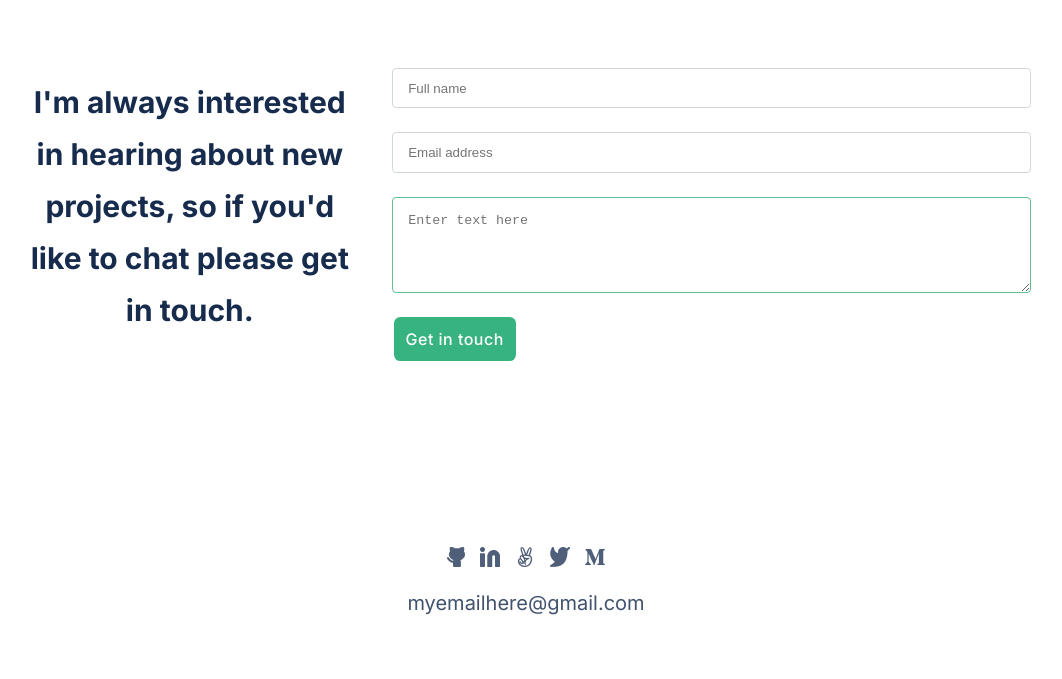
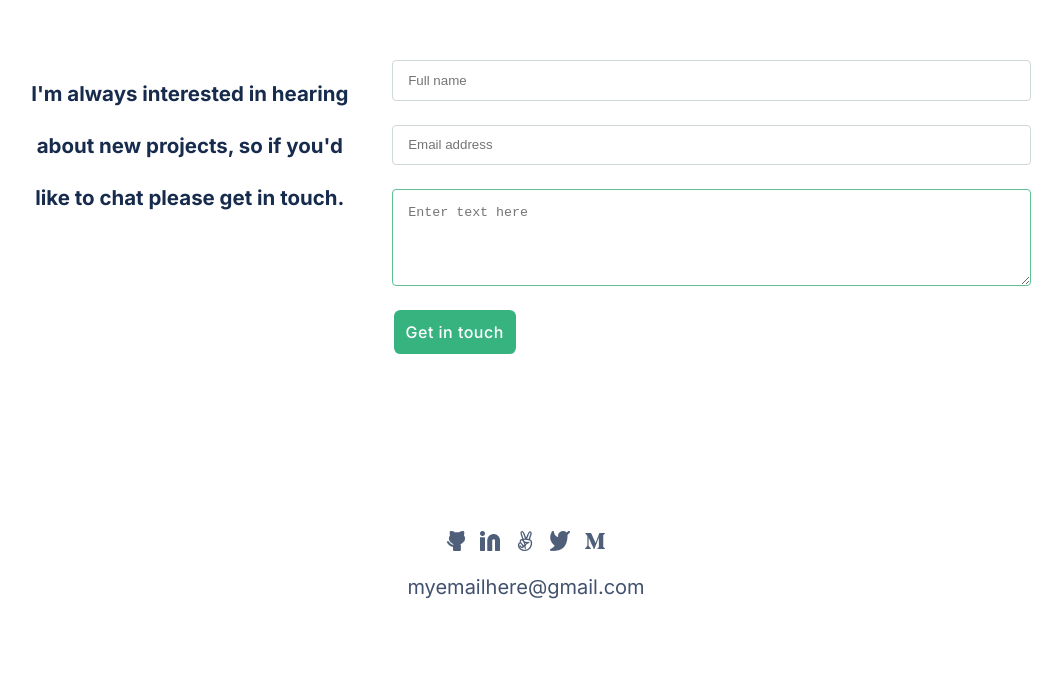
Before and after one commit to Doheera-kosi/Portfolio-setup-andmobile-first, a website: page index.html in a window 1280 px wide. Shown: the part 3584-4263 px from the top of the page, without its empty margins (114-1176 px from the left). Drawn offline with nearby package versions, Linux system fonts and the light colour scheme.

Commit message:
Update style.css

```diff
--- a/style.css
+++ b/style.css
@@ -660,9 +660,10 @@ button {
   }
 
   .form-text {
+    /* background: #000; */
     width: 35%;
     height: 300px;
-    font-size: 30px;
+    font-size: 1.599vw;
     font-weight: 700;
   }
 
```
